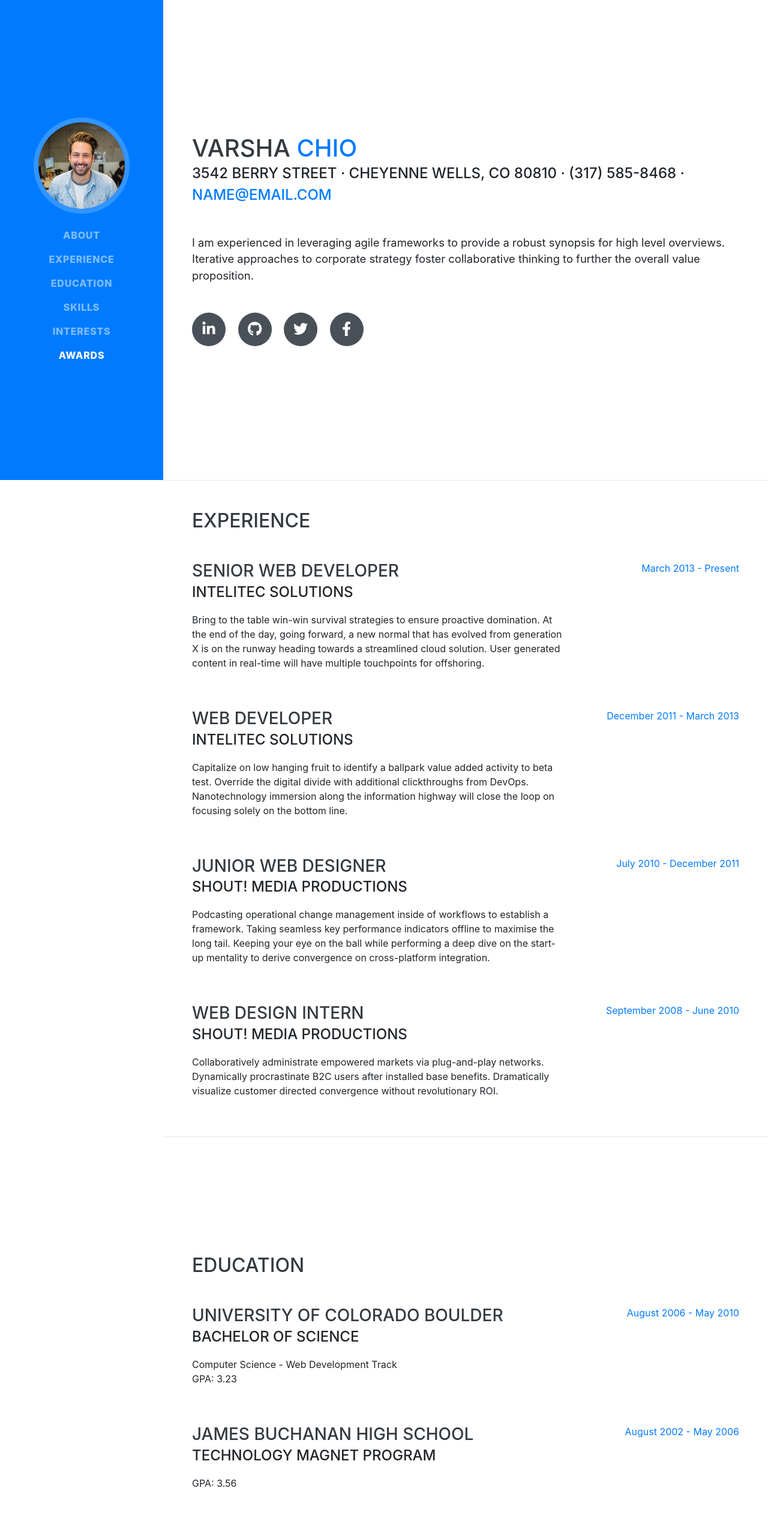
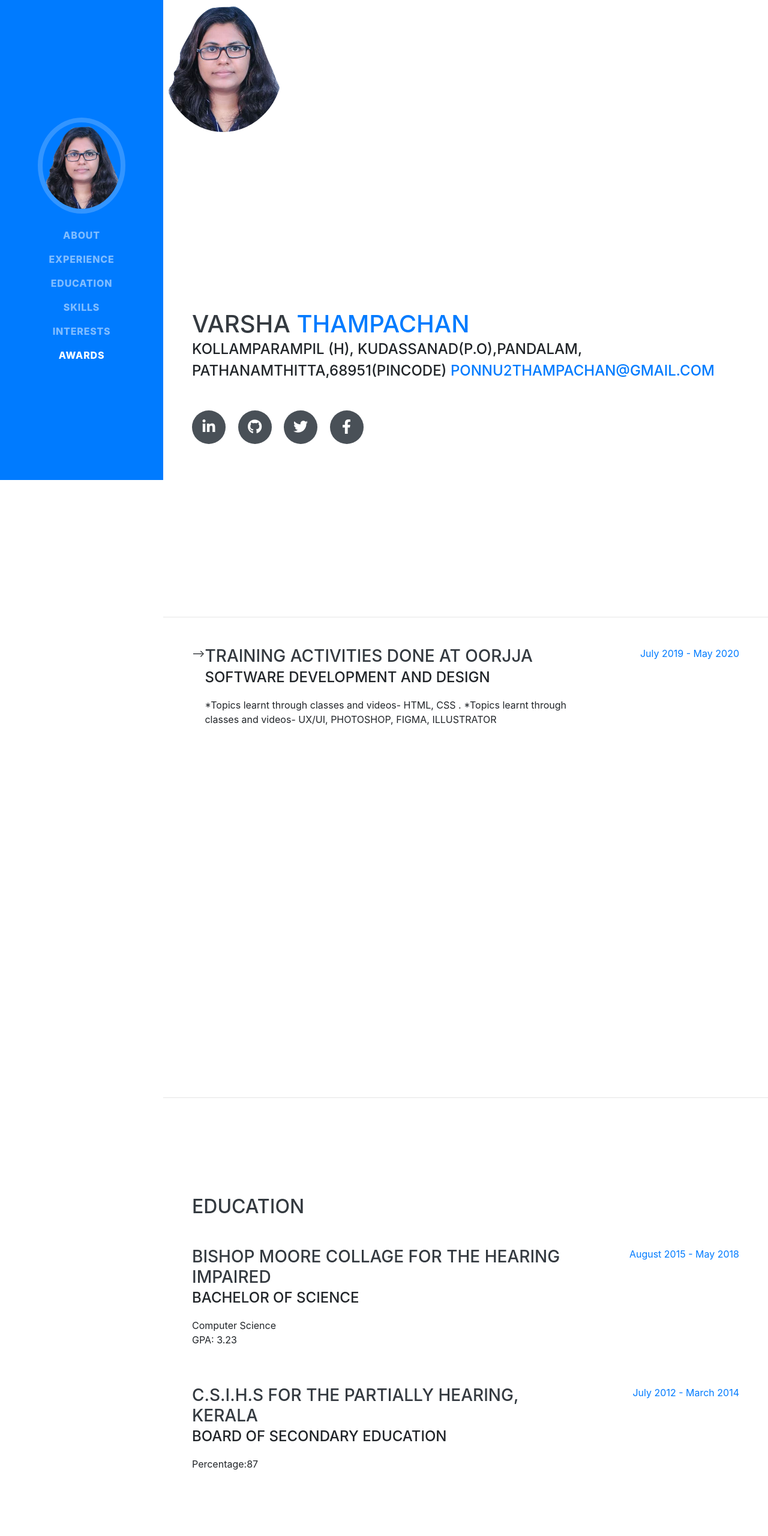
Before and after one commit to varsha645/CvResume, a website with bundled scripts: page index.html in a window 1280 px wide. Shown: the top 2560 px of the page at 60% size. Built offline with nearby package versions, Linux system fonts and the light colour scheme; a web font is replaced by a local one.

Commit message:
changed edit

```diff
--- a/index.html
+++ b/index.html
@@ -29,7 +29,7 @@
     <a class="navbar-brand js-scroll-trigger" href="#page-top">
       <span class="d-block d-lg-none">Clarence Taylor</span>
       <span class="d-none d-lg-block">
-        <img class="img-fluid img-profile rounded-circle mx-auto mb-2" src="img/profile.jpg" alt="">
+        <img class="img-fluid img-profile rounded-circle mx-auto mb-2" src="img/0.png" alt="">
       </span>
     </a>
     <button class="navbar-toggler" type="button" data-toggle="collapse" data-target="#navbarSupportedContent" aria-controls="navbarSupportedContent" aria-expanded="false" aria-label="Toggle navigation">
@@ -58,18 +58,18 @@
       </ul>
     </div>
   </nav>
-
+  <img class="img-fluid img-profile rounded-circle mx-auto mb-2" src="img/0.png" alt=""width="200">
   <div class="container-fluid p-0">
 
     <section class="resume-section p-3 p-lg-5 d-flex align-items-center" id="about">
       <div class="w-100">
         <h1 class="mb-0">Varsha
-          <span class="text-primary">Chio</span>
+          <span class="text-primary">Thampachan</span>
         </h1>
-        <div class="subheading mb-5">3542 Berry Street · Cheyenne Wells, CO 80810 · (317) 585-8468 ·
-          <a href="mailto:name@email.com">name@email.com</a>
+        <div class="subheading mb-5">kollamparampil (H), Kudassanad(p.o),pandalam, pathanamthitta,68951(pincode)
+          <a href="ponnu2thampachan@gmail.com">ponnu2thampachan@gmail.com</a>
         </div>
-        <p class="lead mb-5">I am experienced in leveraging agile frameworks to provide a robust synopsis for high level overviews. Iterative approaches to corporate strategy foster collaborative thinking to further the overall value proposition.</p>
+        <p class="lead mb-5"></p>
         <div class="social-icons">
           <a href="#">
             <i class="fab fa-linkedin-in"></i>
@@ -90,7 +90,7 @@
     <hr class="m-0">
 
     <section class="resume-section p-3 p-lg-5 d-flex justify-content-center" id="experience">
-      <div class="w-100">
+      <!-- <div class="w-100">
         <h2 class="mb-5">Experience</h2>
 
         <div class="resume-item d-flex flex-column flex-md-row justify-content-between mb-5">
@@ -102,9 +102,9 @@
           <div class="resume-date text-md-right">
             <span class="text-primary">March 2013 - Present</span>
           </div>
-        </div>
+        </div> -->
 
-        <div class="resume-item d-flex flex-column flex-md-row justify-content-between mb-5">
+        <!-- <div class="resume-item d-flex flex-column flex-md-row justify-content-between mb-5">
           <div class="resume-content">
             <h3 class="mb-0">Web Developer</h3>
             <div class="subheading mb-3">Intelitec Solutions</div>
@@ -113,8 +113,8 @@
           <div class="resume-date text-md-right">
             <span class="text-primary">December 2011 - March 2013</span>
           </div>
-        </div>
-
+        <!-- </div> -->
+<!--
         <div class="resume-item d-flex flex-column flex-md-row justify-content-between mb-5">
           <div class="resume-content">
             <h3 class="mb-0">Junior Web Designer</h3>
@@ -124,16 +124,18 @@
           <div class="resume-date text-md-right">
             <span class="text-primary">July 2010 - December 2011</span>
           </div>
-        </div>
+        </div> --> -->
 
         <div class="resume-item d-flex flex-column flex-md-row justify-content-between">
           <div class="resume-content">
-            <h3 class="mb-0">Web Design Intern</h3>
-            <div class="subheading mb-3">Shout! Media Productions</div>
-            <p>Collaboratively administrate empowered markets via plug-and-play networks. Dynamically procrastinate B2C users after installed base benefits. Dramatically visualize customer directed convergence without revolutionary ROI.</p>
+            <h3 class="mb-0">TRAINING ACTIVITIES DONE AT OORJJA</h3>
+            <div class="subheading mb-3">SOFTWARE DEVELOPMENT AND DESIGN</div>
+            <p>*Topics learnt through classes and videos- HTML, CSS . *Topics learnt through classes and videos- UX/UI, PHOTOSHOP, FIGMA, ILLUSTRATOR
+
+</p>
           </div>
           <div class="resume-date text-md-right">
-            <span class="text-primary">September 2008 - June 2010</span>
+            <span class="text-primary">July 2019 - May 2020</span>
           </div>
         </div>
 
@@ -149,24 +151,24 @@
 
         <div class="resume-item d-flex flex-column flex-md-row justify-content-between mb-5">
           <div class="resume-content">
-            <h3 class="mb-0">University of Colorado Boulder</h3>
+            <h3 class="mb-0">Bishop moore collage for the hearing impaired</h3>
             <div class="subheading mb-3">Bachelor of Science</div>
-            <div>Computer Science - Web Development Track</div>
+            <div>Computer Science</div>
             <p>GPA: 3.23</p>
           </div>
           <div class="resume-date text-md-right">
-            <span class="text-primary">August 2006 - May 2010</span>
+            <span class="text-primary">August 2015 - May 2018</span>
           </div>
         </div>
 
         <div class="resume-item d-flex flex-column flex-md-row justify-content-between">
           <div class="resume-content">
-            <h3 class="mb-0">James Buchanan High School</h3>
-            <div class="subheading mb-3">Technology Magnet Program</div>
-            <p>GPA: 3.56</p>
+            <h3 class="mb-0">C.S.I.H.S FOR THE PARTIALLY HEARING, KERALA</h3>
+            <div class="subheading mb-3">BOARD OF SECONDARY EDUCATION</div>
+            <p>Percentage:87</p>
           </div>
           <div class="resume-date text-md-right">
-            <span class="text-primary">August 2002 - May 2006</span>
+            <span class="text-primary">July 2012 - March 2014</span>
           </div>
         </div>
 
@@ -200,22 +202,22 @@
             <i class="fab fa-node-js"></i>
           </li>
           <li class="list-inline-item">
-            <i class="fab fa-sass"></i>
+            <!-- <i class="fab fa-sass"></i> -->
           </li>
           <li class="list-inline-item">
-            <i class="fab fa-less"></i>
+            <!-- <i class="fab fa-less"></i> -->
           </li>
           <li class="list-inline-item">
-            <i class="fab fa-wordpress"></i>
+            <!-- <i class="fab fa-wordpress"></i> -->
           </li>
           <li class="list-inline-item">
-            <i class="fab fa-gulp"></i>
+            <!-- <i class="fab fa-gulp"></i> -->
           </li>
           <li class="list-inline-item">
-            <i class="fab fa-grunt"></i>
+            <!-- <i class="fab fa-grunt"></i> -->
           </li>
           <li class="list-inline-item">
-            <i class="fab fa-npm"></i>
+            <!-- <i class="fab fa-npm"></i> -->
           </li>
         </ul>
 
@@ -242,8 +244,8 @@
     <section class="resume-section p-3 p-lg-5 d-flex align-items-center" id="interests">
       <div class="w-100">
         <h2 class="mb-5">Interests</h2>
-        <p>Apart from being a web developer, I enjoy most of my time being outdoors. In the winter, I am an avid skier and novice ice climber. During the warmer months here in Colorado, I enjoy mountain biking, free climbing, and kayaking.</p>
-        <p class="mb-0">When forced indoors, I follow a number of sci-fi and fantasy genre movies and television shows, I am an aspiring chef, and I spend a large amount of my free time exploring the latest technology advancements in the front-end web development world.</p>
+        <!-- <p>Apart from being a web developer, I enjoy most of my time being outdoors. In the winter, I am an avid skier and novice ice climber. During the warmer months here in Colorado, I enjoy mountain biking, free climbing, and kayaking.</p>
+        <p class="mb-0">When forced indoors, I follow a number of sci-fi and fantasy genre movies and television shows, I am an aspiring chef, and I spend a large amount of my free time exploring the latest technology advancements in the front-end web development world.</p> -->
       </div>
     </section>
 
@@ -252,7 +254,7 @@
     <section class="resume-section p-3 p-lg-5 d-flex align-items-center" id="awards">
       <div class="w-100">
         <h2 class="mb-5">Awards &amp; Certifications</h2>
-        <ul class="fa-ul mb-0">
+        <!-- <ul class="fa-ul mb-0">
           <li>
             <i class="fa-li fa fa-trophy text-warning"></i>
             Google Analytics Certified Developer</li>
@@ -279,7 +281,7 @@
             <i class="fa-li fa fa-trophy text-warning"></i>
             3<sup>rd</sup>
             Place - James Buchanan High School - Hackathon 2005</li>
-        </ul>
+        </ul> -->
       </div>
     </section>
 
```
Also changed, not shown: img/0.png (added).
